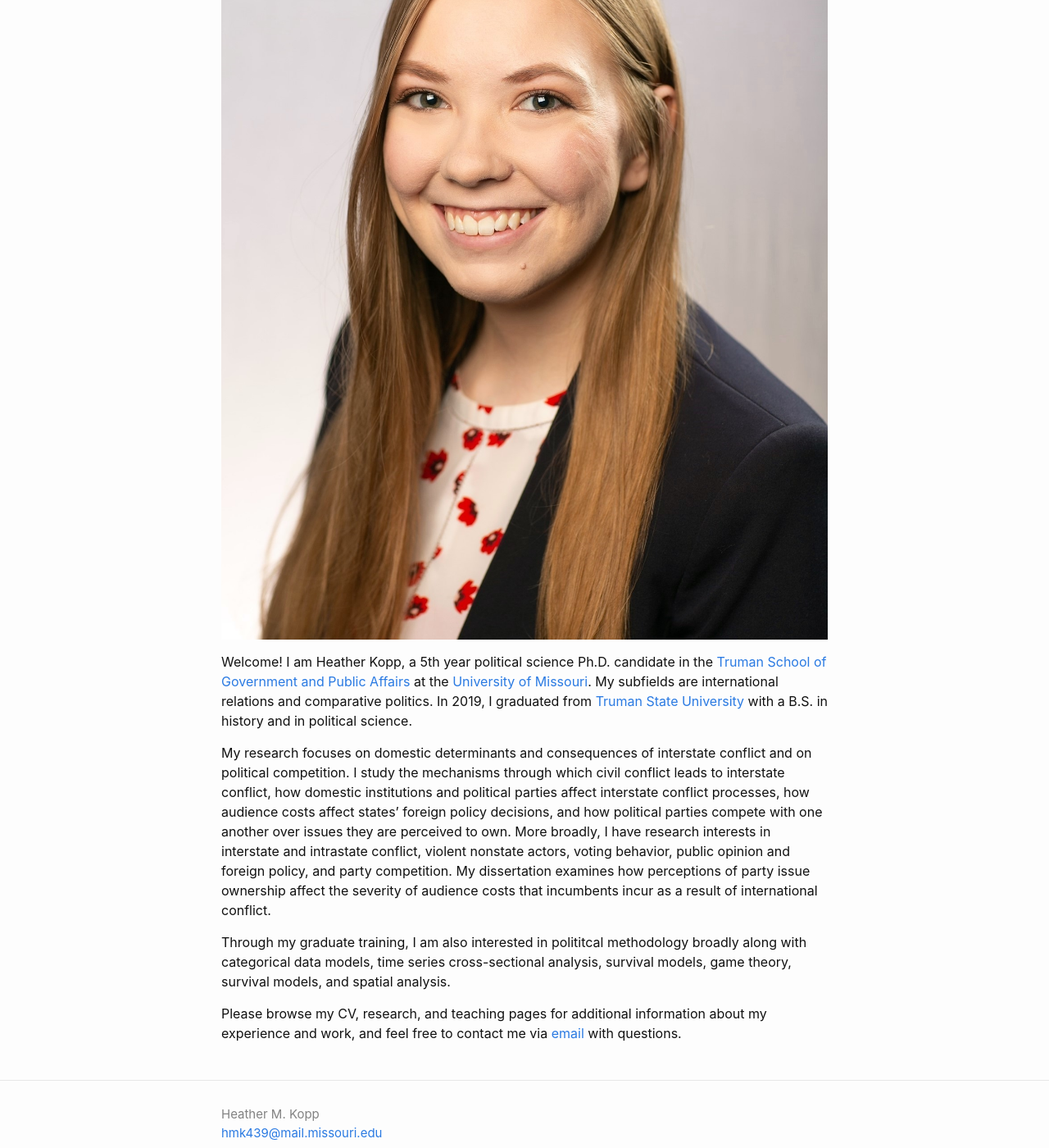
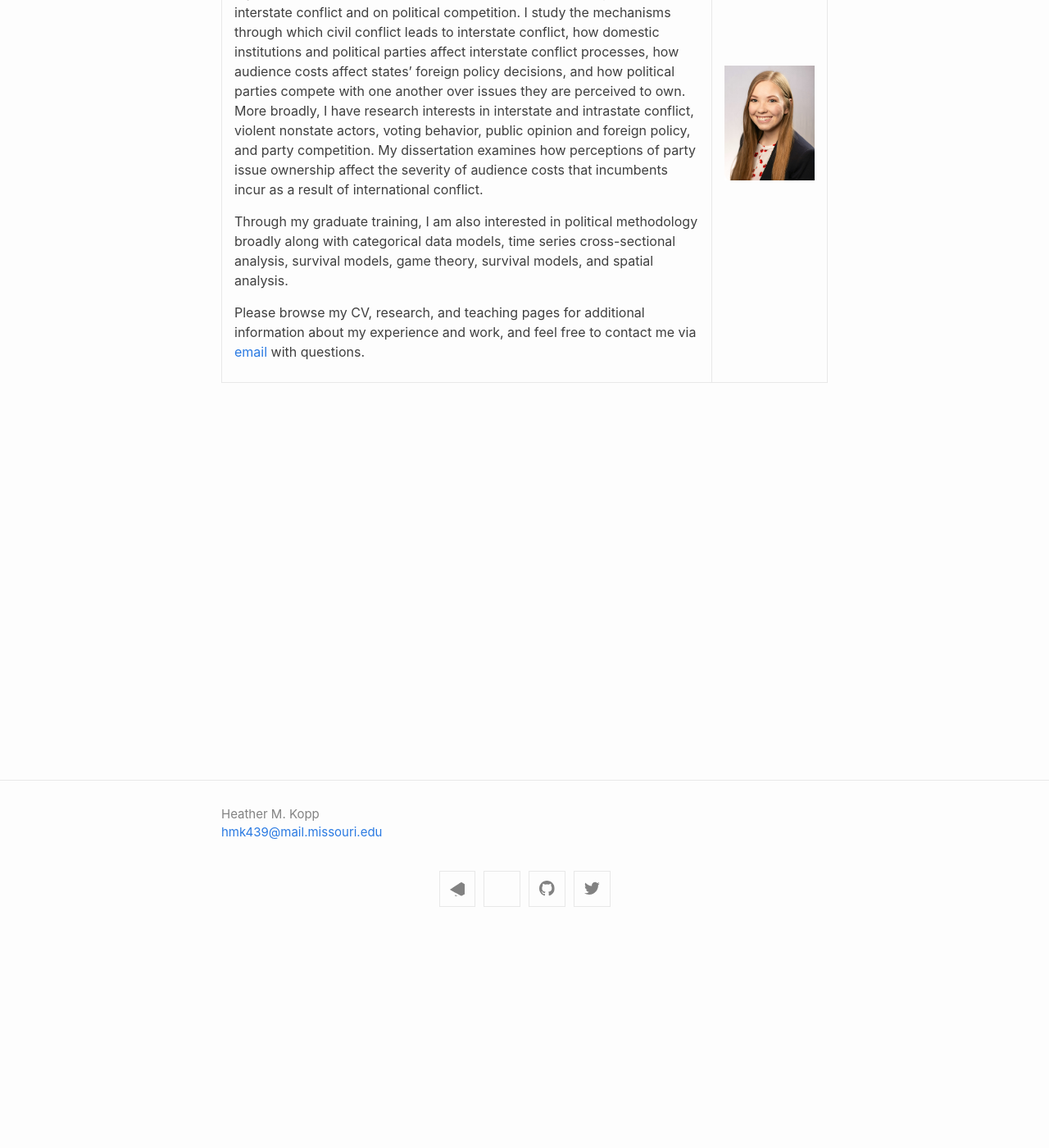
Before and after one commit to heatherkopp/heatherkopp.github.io, a Jekyll site: the page built from index.md, in a window 1280 px wide and 1400 px high, scrolled down 259 px. Shown: the whole window at 82% size. Built offline with Jekyll 4.4.1, drawn with Linux system fonts in a browser that asks for light colours.

Commit message:
Update index.md

```diff
--- a/index.md
+++ b/index.md
@@ -2,7 +2,7 @@
 layout: home
 ---
 
-<!--- <img align="right" src="https://heatherkopp.github.io/files/kopp.jpg" height="425" alt="kopp"/> -->
+<!--- <img align="right" src="https://heatherkopp.github.io/files/kopp.jpg" height="425" alt="kopp"/>
 
 <img src="https://heatherkopp.github.io/files/kopp.jpg" alt="Image" class="img-responsive">
 
@@ -13,4 +13,17 @@ layout: home
 
 <p> Through my graduate training, I am also interested in polititcal methodology broadly along with categorical data models, time series cross-sectional analysis, survival models, game theory, survival models, and spatial analysis. </p>
 
-<p> Please browse my CV, research, and teaching pages for additional information about my experience and work, and feel free to contact me via <a href = "mailto: hmk439@mail.missouri.edu">email</a> with questions. </p>
+<p> Please browse my CV, research, and teaching pages for additional information about my experience and work, and feel free to contact me via <a href = "mailto: hmk439@mail.missouri.edu">email</a> with questions. </p> -->
+<table class="table table-responsive">
+  <tr>
+    <td class="text-right">
+      <p>Welcome! I am Heather Kopp, a 5th year political science Ph.D. candidate in the <a href="https://www.truman.missouri.edu/" target="_blank">Truman School of Government and Public Affairs</a> at the <a href="https://www.missouri.edu/" target="_blank">University of Missouri</a>. My subfields are international relations and comparative politics. In 2019, I graduated from <a href="https://www.truman.edu/" target="_blank">Truman State University</a> with a B.S. in history and in political science.</p>
+      <p>My research focuses on domestic determinants and consequences of interstate conflict and on political competition. I study the mechanisms through which civil conflict leads to interstate conflict, how domestic institutions and political parties affect interstate conflict processes, how audience costs affect states’ foreign policy decisions, and how political parties compete with one another over issues they are perceived to own. More broadly, I have research interests in interstate and intrastate conflict, violent nonstate actors, voting behavior, public opinion and foreign policy, and party competition. My dissertation examines how perceptions of party issue ownership affect the severity of audience costs that incumbents incur as a result of international conflict.</p>
+      <p>Through my graduate training, I am also interested in political methodology broadly along with categorical data models, time series cross-sectional analysis, survival models, game theory, survival models, and spatial analysis.</p>
+      <p>Please browse my CV, research, and teaching pages for additional information about my experience and work, and feel free to contact me via <a href = "mailto: hmk439@mail.missouri.edu">email</a> with questions.</p>
+    </td>
+     <td>
+      <img src="https://heatherkopp.github.io/files/kopp.jpg" alt="Image" class="img-responsive">
+    </td>
+  </tr>
+</table>
```
